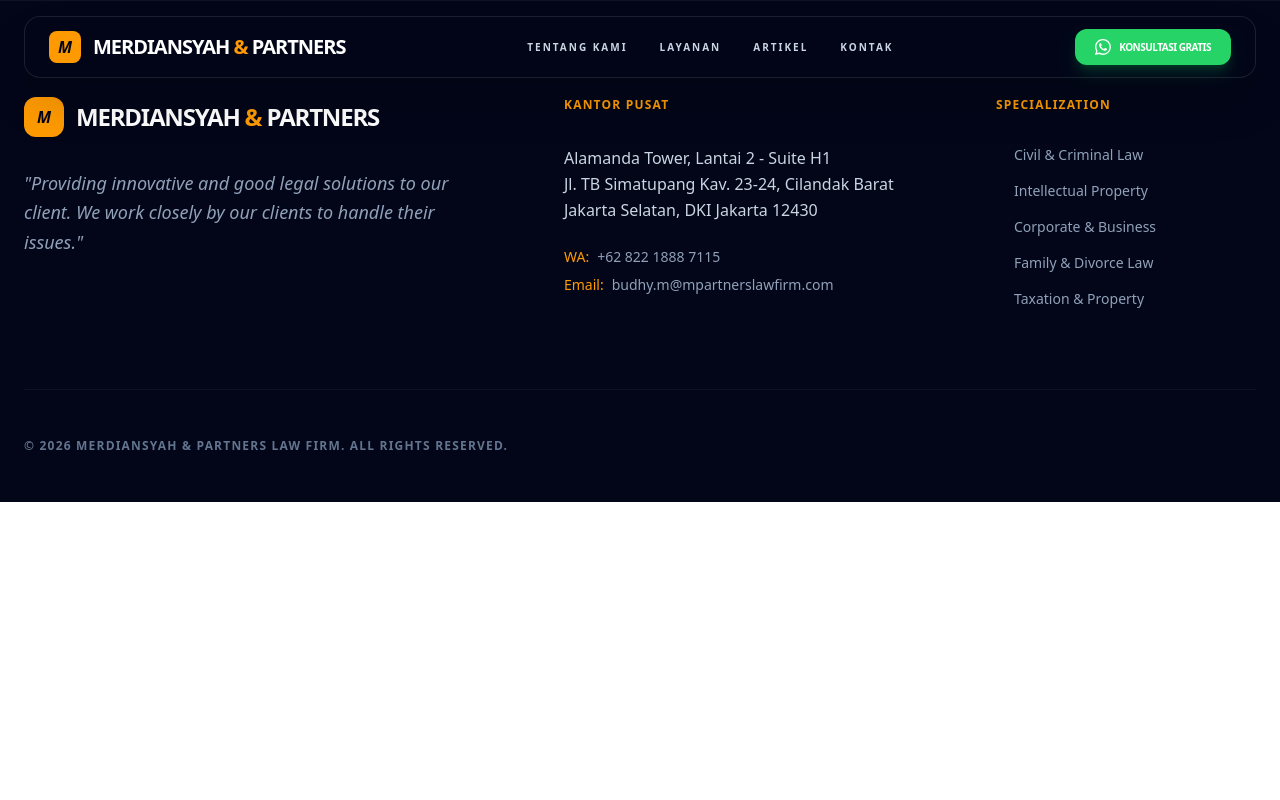
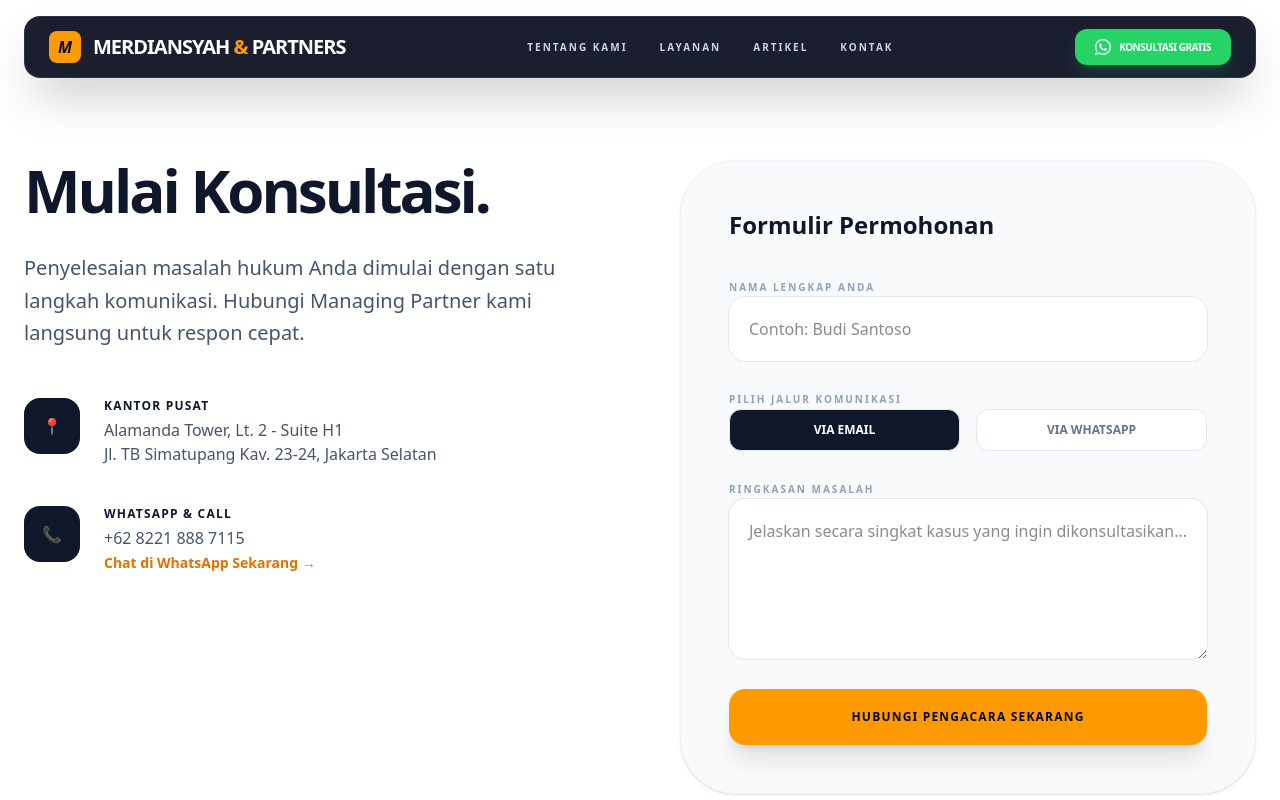
Before and after one commit to ranandasatria/lawfirm-frontend, a Nuxt app: page /contact in a window 1280 px wide. Shown: the top 800 px of the page. Built offline with nearby package versions, Linux system fonts and the light colour scheme.

Commit message:
feat: add contact & about pages with official WhatsApp CTA integration

```diff
--- /dev/null
+++ b/app/app.vue
@@ -0,0 +1,5 @@
+<template>
+  <NuxtLayout>
+    <NuxtPage />
+  </NuxtLayout>
+</template>
--- /dev/null
+++ b/app/pages/about.vue
@@ -0,0 +1,15 @@
+<template>
+  <div class="pt-40 pb-24 text-center">
+    <div class="max-w-4xl mx-auto px-6">
+      <h4 class="text-amber-600 font-bold uppercase tracking-widest mb-4">Our Firm</h4>
+      <h1 class="text-6xl font-bold text-slate-900 mb-8 tracking-tight">Merdiansyah & Partners</h1>
+      <p class="text-xl text-slate-600 leading-relaxed mb-12 italic">
+        "Reliable and dedicated to our profession, without any compromise."
+      </p>
+      <div class="text-left text-lg text-slate-700 space-y-6 leading-relaxed">
+        <p>Merdiansyah & Partners didirikan dengan visi untuk memberikan solusi hukum yang inovatif. Kami percaya bahwa setiap masalah hukum membutuhkan pendekatan yang unik, itulah sebabnya kami menugaskan satu pengacara ahli untuk setiap isu spesifik klien kami.</p>
+        <p>Dipimpin oleh <strong>Budhy Merdiansyah, S.H., M.M.</strong>, firma kami telah menangani berbagai kasus kompleks mulai dari hukum korporasi, litigasi, hingga perlindungan hak kekayaan intelektual.</p>
+      </div>
+    </div>
+  </div>
+</template>
--- /dev/null
+++ b/app/pages/contact.vue
@@ -0,0 +1,124 @@
+<template>
+  <div class="pt-40 pb-24 min-h-screen bg-white">
+    <div class="max-w-7xl mx-auto px-6">
+      <div class="grid lg:grid-cols-2 gap-20">
+
+        <div>
+          <h1 class="text-6xl font-bold text-slate-900 mb-8 tracking-tighter">Mulai Konsultasi.</h1>
+          <p class="text-xl text-slate-600 mb-12 leading-relaxed">
+            Penyelesaian masalah hukum Anda dimulai dengan satu langkah komunikasi. Hubungi Managing Partner kami langsung untuk respon cepat.
+          </p>
+
+          <div class="space-y-10">
+            <div class="flex gap-6 group">
+              <div class="w-14 h-14 bg-slate-900 rounded-2xl flex items-center justify-center flex-none group-hover:bg-amber-500 transition-colors duration-500">
+                <span class="text-white group-hover:text-slate-900 transition-colors">📍</span>
+              </div>
+              <div>
+                <h4 class="font-bold text-slate-900 text-lg uppercase tracking-widest text-xs mb-1">Kantor Pusat</h4>
+                <p class="text-slate-600 font-medium">
+                  Alamanda Tower, Lt. 2 - Suite H1<br>
+                  Jl. TB Simatupang Kav. 23-24, Jakarta Selatan
+                </p>
+              </div>
+            </div>
+
+            <div class="flex gap-6 group">
+              <div class="w-14 h-14 bg-slate-900 rounded-2xl flex items-center justify-center flex-none group-hover:bg-amber-500 transition-colors duration-500">
+                <span class="text-white group-hover:text-slate-900 transition-colors">📞</span>
+              </div>
+              <div>
+                <h4 class="font-bold text-slate-900 text-lg uppercase tracking-widest text-xs mb-1">WhatsApp & Call</h4>
+                <p class="text-slate-600 font-medium">+62 8221 888 7115</p>
+                <a href="https://wa.me/6282218887115" target="_blank" class="text-amber-600 font-bold text-sm hover:underline">Chat di WhatsApp Sekarang →</a>
+              </div>
+            </div>
+          </div>
+        </div>
+
+        <div class="bg-slate-50 p-12 rounded-[3.5rem] border border-slate-100 shadow-sm">
+          <h3 class="text-2xl font-bold text-slate-900 mb-8">Formulir Permohonan</h3>
+
+          <form @submit.prevent="handleExternalContact" class="space-y-6">
+            <div class="space-y-2">
+              <label class="text-[10px] font-black uppercase tracking-[0.2em] text-slate-400">Nama Lengkap Anda</label>
+              <input
+                v-model="form.name"
+                type="text"
+                required
+                class="w-full p-5 rounded-2xl border-none ring-1 ring-slate-200 focus:ring-2 focus:ring-amber-500 outline-none transition bg-white text-slate-900"
+                placeholder="Contoh: Budi Santoso">
+            </div>
+
+            <div class="space-y-2">
+              <label class="text-[10px] font-black uppercase tracking-[0.2em] text-slate-400">Pilih Jalur Komunikasi</label>
+              <div class="grid grid-cols-2 gap-4">
+                <button
+                  type="button"
+                  @click="method = 'email'"
+                  :class="method === 'email' ? 'bg-slate-900 text-white' : 'bg-white text-slate-500'"
+                  class="py-3 rounded-xl font-bold text-xs border border-slate-200 transition-all">
+                  VIA EMAIL
+                </button>
+                <button
+                  type="button"
+                  @click="method = 'whatsapp'"
+                  :class="method === 'whatsapp' ? 'bg-green-600 text-white border-green-600' : 'bg-white text-slate-500'"
+                  class="py-3 rounded-xl font-bold text-xs border border-slate-200 transition-all">
+                  VIA WHATSAPP
+                </button>
+              </div>
+            </div>
+
+            <div class="space-y-2">
+              <label class="text-[10px] font-black uppercase tracking-[0.2em] text-slate-400">Ringkasan Masalah</label>
+              <textarea
+                v-model="form.message"
+                rows="5"
+                required
+                class="w-full p-5 rounded-2xl border-none ring-1 ring-slate-200 focus:ring-2 focus:ring-amber-500 outline-none transition bg-white text-slate-900"
+                placeholder="Jelaskan secara singkat kasus yang ingin dikonsultasikan..."></textarea>
+            </div>
+
+            <button
+              type="submit"
+              class="w-full py-5 bg-amber-500 text-slate-950 rounded-2xl font-black uppercase tracking-widest text-xs hover:bg-slate-900 hover:text-white transition-all transform hover:-translate-y-1 shadow-xl">
+              Hubungi Pengacara Sekarang
+            </button>
+          </form>
+
+          <!-- <p class="mt-6 text-center text-slate-400 text-[10px] uppercase tracking-widest leading-relaxed">
+            Dengan menekan tombol, aplikasi eksternal akan terbuka <br> untuk mengirimkan pesan secara aman.
+          </p> -->
+        </div>
+
+      </div>
+    </div>
+  </div>
+</template>
+
+<script setup>
+import { reactive, ref } from 'vue'
+
+const method = ref('email') // default via email
+const form = reactive({
+  name: '',
+  message: ''
+})
+
+const handleExternalContact = () => {
+  const adminEmail = 'budhy.m@mpartnerslawfirm.com'
+  const adminPhone = '6282218887115' // format internasional tanpa '+'
+
+  if (method.value === 'email') {
+    // Logika Kirim Email (Mailto)
+    const subject = encodeURIComponent(`Konsultasi Hukum: ${form.name}`)
+    const body = encodeURIComponent(`Halo Merdiansyah & Partners,\n\nSaya ${form.name} ingin berkonsultasi mengenai:\n\n${form.message}\n\nTerima kasih.`)
+    window.location.href = `mailto:${adminEmail}?subject=${subject}&body=${body}`
+  } else {
+    // Logika Kirim WhatsApp Direct
+    const text = encodeURIComponent(`Halo Merdiansyah & Partners, saya *${form.name}*.\n\nSaya ingin berkonsultasi mengenai:\n\n${form.message}`)
+    window.open(`https://wa.me/${adminPhone}?text=${text}`, '_blank')
+  }
+}
+</script>
--- /dev/null
+++ b/app/pages/index.vue
@@ -0,0 +1,19 @@
+<script setup>
+    import HeroSection from '~/components/sections/HeroSection.vue'
+    import TrustSection from '~/components/sections/TrustSection.vue'
+    import ServicesPreview from '~/components/sections/ServicesPreview.vue'
+    import ProcessSection from '~/components/sections/ProcessSection.vue'
+    import ArticlePreview from '~/components/sections/ArticlePreview.vue'
+    import CTASection from '~/components/sections/CTASection.vue'
+    import FAQSection from '~/components/sections/FAQSection.vue'
+</script>
+
+<template>
+ <HeroSection  />
+ <TrustSection />
+ <ServicesPreview />
+ <ProcessSection />
+ <ArticlePreview />
+ <CTASection />
+ <FAQSection />
+</template>
```
